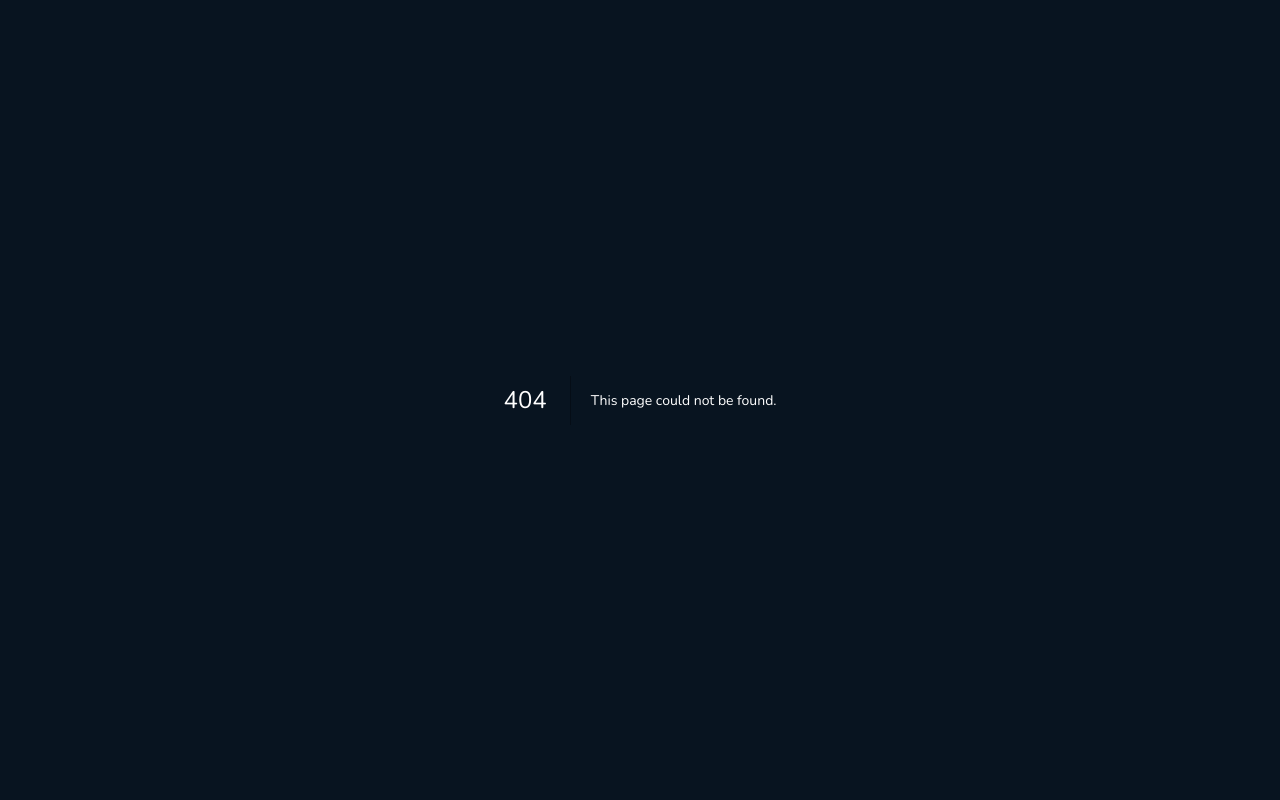
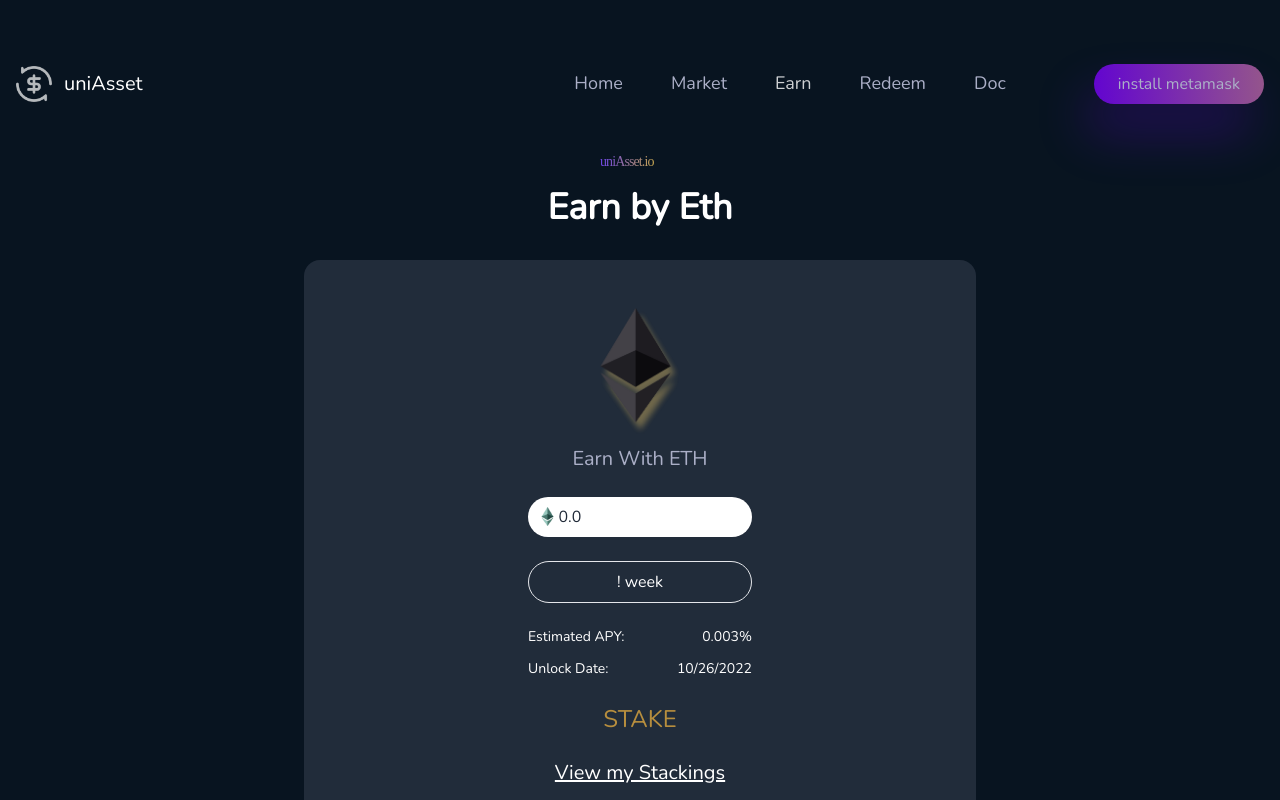
Before and after one commit to chann44/uni, a Next.js app: page /earn in a window 1280 px wide. Before the commit this address had no page. Shown: the top 800 px of the page. Built offline with nearby package versions, Linux system fonts and the light colour scheme.

Commit message:
more fixes

```diff
--- a/src/components/Earn/index.tsx
+++ b/src/components/Earn/index.tsx
@@ -10,7 +10,7 @@ export const EarnCard = () => {
           Earn by Eth
         </h1>
       </div> */}
-      <div className="grid grid-cols-6 items-center bg-secondary py-6 lg:py-12 w-full max-w-lg lg:max-w-xl rounded-2xl space-y-4 sm:space-y-6">
+      <div className="grid grid-cols-6 items-center bg-secondary py-6 lg:py-12 w-full max-w-lg sm:max-w-2xl rounded-2xl space-y-4 sm:space-y-6">
         <div className="col-start-1 col-end-7 flex flex-col items-center space-y-2">
           <img src="/eu.png" className="w-24 sm:w-28 lg:w-32 " alt="" />
           <p className="sm:text-lg  lg:text-xl text-text">Earn With ETH</p>
--- a/src/components/NFT.tsx
+++ b/src/components/NFT.tsx
@@ -41,7 +41,7 @@ export const NFT = () => {
           <div className="w-full grid grid-cols-7 my-auto  ">
             {/* 1 */}
             <div className=" col-start-1 col-span-2 lg:col-span-2  flex items-center">
-              <p className="text-sm lg:text-lg text-center">uAzuki</p>
+              <p className="text-sm lg:text-lg text-center">Azuki</p>
             </div>
             <div className="lg:col-start-3 lg:col-span-4 col-start-3 col-span-5 flex justify-center">
               <input
@@ -58,7 +58,7 @@ export const NFT = () => {
             <div className="col-span-5 col-start-2 my-2"></div>
             {/* 2 */}
             <div className=" col-start-1 col-span-2 lg:col-span-2 flex  items-center">
-              <p className="text-sm lg:text-lg text-center">uAzuki</p>
+              <p className="text-sm lg:text-lg text-center">ETH</p>
             </div>
             <div className="lg:col-start-3 lg:col-span-4 col-start-3 col-span-5 flex justify-center">
               <input
--- a/src/components/NFTCard.tsx
+++ b/src/components/NFTCard.tsx
@@ -130,7 +130,7 @@ export const NFTCard = () => {
               </button>
             </div>
           </div>
-          <div className="col-start-1 col-span-6 flex flex-col items-center sm:col-start-4 sm:col-span-3 space-y-4">
+          <div className="hidden  col-start-1 col-span-6 sm:flex flex-col items-center sm:col-start-4 sm:col-span-3 space-y-4">
             <h1 className="text-center lg:text-right w-full  py-2 font-extrabold lg:px-8 lg:py-3 text-lg sm:text-xl lg:text-2xl">
               Earn
             </h1>
--- a/src/components/Redeem/index.tsx
+++ b/src/components/Redeem/index.tsx
@@ -1,11 +1,10 @@
-import { FaArrowDown } from "react-icons/fa";
-import { BsChevronDown } from "react-icons/bs";
+import { BsChevronDown } from 'react-icons/bs';
 
-export const ReddemComponet = () => {
+export const RedeemCard = () => {
   return (
     <div className="p-2 sm:p-6 lg:p-8 space-y-4 sm:space-y-5 lg:space-y-8 flex flex-col items-center ">
       <div className="flex flex-col items-center space-y-4">
-        <p className="text-sm   gradient-text ">uniAsset.io</p>
+        <p className="gradient-text   text-sm ">uniAsset.io</p>
         <h1 className="text-lg font-bold sm:text-xl lg:text-4xl">
           Redeem by uNFT
         </h1>
--- /dev/null
+++ b/src/pages/doc.tsx
@@ -0,0 +1,18 @@
+import { Layout } from '@/components/Layout';
+
+const Doc = () => {
+  return (
+    <Layout>
+      <div className="flex flex-col items-center justify-around h-[60vh] ">
+        <div>
+          <p className="gradient-text   text-sm ">uniAsset.io</p>
+        </div>
+        <h1 className="text-xl sm:text-3xl text-center">
+          For details, please contact our email: ry@uniasset.io{' '}
+        </h1>
+      </div>
+    </Layout>
+  );
+};
+
+export default Doc;
--- /dev/null
+++ b/src/pages/earn.tsx
@@ -0,0 +1,24 @@
+import { EarnCard } from '@/components/Earn';
+import { Layout } from '@/components/Layout';
+
+const Earn = () => {
+  return (
+    <>
+      <div>
+        <Layout>
+          <div>
+            <div className="flex flex-col items-center space-y-4">
+              <p className="gradient-text   text-sm ">uniAsset.io</p>
+              <h1 className="text-lg font-bold sm:text-xl lg:text-4xl">
+                Earn by Eth
+              </h1>
+            </div>
+          </div>
+          <EarnCard />
+        </Layout>
+      </div>
+    </>
+  );
+};
+
+export default Earn;
--- a/src/pages/index.tsx
+++ b/src/pages/index.tsx
@@ -36,7 +36,7 @@ const Index = () => {
   return (
     <Layout>
       <NFTCard />
-      <div className="space-y-12 block">
+      <div className="space-y-12 hidden lg:block">
         <div className="my-20 lg:my-32">
           <p className=" gradient-text text-lg mx-auto">uniAsset.io</p>
           <p className="text-center text-lg sm:text-4xl py-4 font-extrabold">
@@ -49,7 +49,9 @@ const Index = () => {
         <LoadMore />
       </div>
       <EarnCardTitle />
-      <EarnCard />
+      <div className=" max-w-xs mx-auto sm:max-w-full">
+        <EarnCard />
+      </div>
     </Layout>
   );
 };
--- /dev/null
+++ b/src/pages/market.tsx
@@ -0,0 +1,26 @@
+import { Layout } from '@/components/Layout';
+import { NFT } from '@/components/NFT';
+
+const Market = () => {
+  return (
+    <>
+      <div>
+        <Layout>
+          <div className="flex flex-col items-center space-y-4 w-full my-10 ">
+            <p className="gradient-text  text-sm   w-full ">uniAsset.io</p>
+            <h1 className="text-lg font-bold sm:text-xl lg:text-4xl">
+              All uNFTs
+            </h1>
+          </div>
+          <div className="space-y-10">
+            <NFT />
+            <NFT />
+            <NFT />
+          </div>
+        </Layout>
+      </div>
+    </>
+  );
+};
+
+export default Market;
--- /dev/null
+++ b/src/pages/redeem.tsx
@@ -0,0 +1,18 @@
+import { Layout } from '@/components/Layout';
+import { RedeemCard } from '@/components/Redeem';
+
+const Redeem = () => {
+  return (
+    <>
+      <div>
+        <Layout>
+          <div>
+            <RedeemCard />
+          </div>
+        </Layout>
+      </div>
+    </>
+  );
+};
+
+export default Redeem;
```
Also changed, not shown: public/red.png (added).
